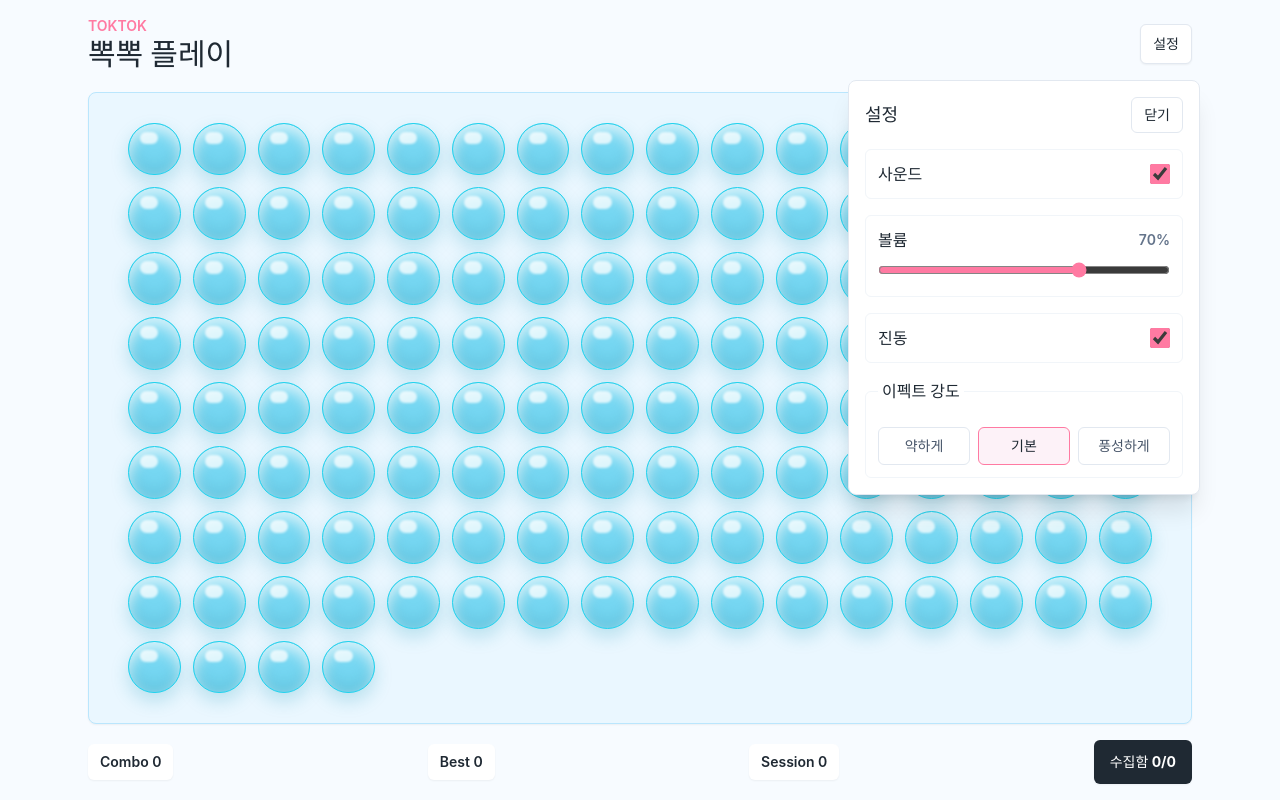
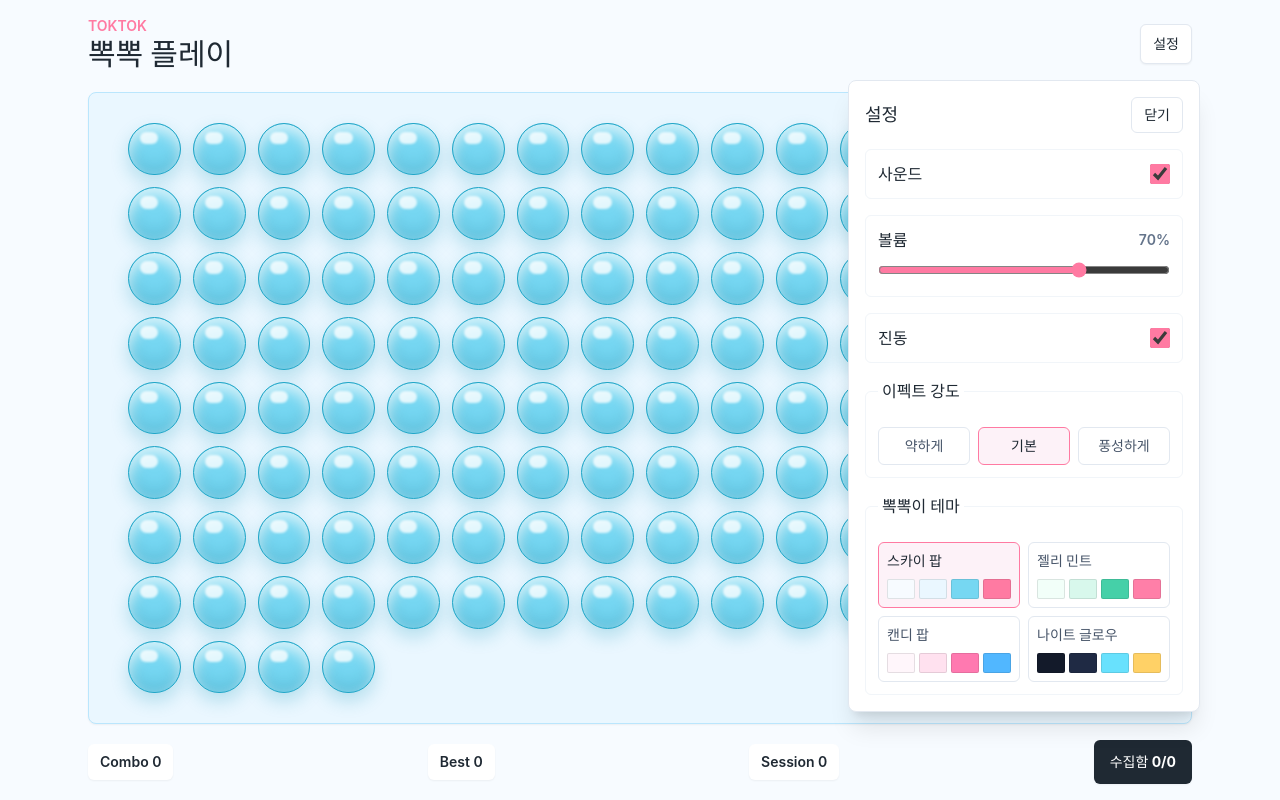
Before and after one commit to hamhj7694/pop-pop, a React (Vite) app: page / in a window 1280 px wide. Both pictures are taken after a click on the button "설정". Built offline with nearby package versions, Linux system fonts and the light colour scheme.

Commit message:
feat: add selectable bubble themes

```diff
--- a/src/domains/settings/settings.constants.ts
+++ b/src/domains/settings/settings.constants.ts
@@ -1,11 +1,12 @@
 import type { UserSettings } from './settings.types';
+import { DEFAULT_THEME_ID } from '../theme/theme.constants';
 
 export const INITIAL_SETTINGS: UserSettings = {
   soundEnabled: true,
   vibrationEnabled: true,
   volume: 0.7,
   effectIntensity: 'normal',
-  selectedThemeId: 'default',
+  selectedThemeId: DEFAULT_THEME_ID,
   selectedEffectId: 'default',
   selectedSoundPackId: 'default',
 };
--- a/src/domains/settings/settings.store.ts
+++ b/src/domains/settings/settings.store.ts
@@ -8,6 +8,7 @@ interface SettingsState extends UserSettings {
   setVibrationEnabled: (vibrationEnabled: boolean) => void;
   setVolume: (volume: number) => void;
   setEffectIntensity: (effectIntensity: EffectIntensity) => void;
+  setSelectedThemeId: (selectedThemeId: string) => void;
 }
 
 export const useSettingsStore = create<SettingsState>()(
@@ -18,6 +19,7 @@ export const useSettingsStore = create<SettingsState>()(
       setVibrationEnabled: (vibrationEnabled) => set({ vibrationEnabled }),
       setVolume: (volume) => set({ volume }),
       setEffectIntensity: (effectIntensity) => set({ effectIntensity }),
+      setSelectedThemeId: (selectedThemeId) => set({ selectedThemeId }),
     }),
     {
       name: 'toktok-settings',
--- /dev/null
+++ b/src/domains/theme/theme.constants.ts
@@ -0,0 +1,130 @@
+import type { BubbleTheme } from './theme.types';
+
+export const DEFAULT_THEME_ID = 'sky-pop';
+
+export const BUBBLE_THEMES: BubbleTheme[] = [
+  {
+    id: 'sky-pop',
+    name: '스카이 팝',
+    description: '밝은 하늘색 배경에 선명한 청록 뽁뽁이',
+    swatches: ['#f7fbff', '#eaf7ff', '#76d7f2', '#ff7aa2'],
+    colors: {
+      appBackground: '#f7fbff',
+      appText: '#1f2933',
+      boardBackground: '#eaf7ff',
+      boardBorder: '#bae6fd',
+      bubbleBackground: '#76d7f2',
+      bubbleBorder: '#22a6c7',
+      bubbleHighlight: 'rgba(255,255,255,0.78)',
+      bubbleShadow:
+        'inset 0 7px 14px rgba(255,255,255,0.72), inset 0 -8px 16px rgba(14,116,144,0.22), 0 8px 18px rgba(8,145,178,0.24)',
+      poppedBackground: '#d9e2ec',
+      poppedBorder: '#bcccdc',
+      particle: '#ff7aa2',
+      boxBackground: '#fff7d6',
+      boxBorder: '#f2b84b',
+      boxText: '#5f3b00',
+      feverAppBackground: '#fff8e8',
+      feverBoardBackground: '#fff1c7',
+      feverBoardBorder: '#f6c453',
+      feverBubbleBackground: '#ffd166',
+      feverBubbleBorder: '#d99000',
+      feverParticle: '#f59e0b',
+    },
+  },
+  {
+    id: 'jelly-mint',
+    name: '젤리 민트',
+    description: '민트 젤리처럼 통통한 초록빛 테마',
+    swatches: ['#f2fff9', '#d8f8ec', '#45d0a8', '#ff7fa8'],
+    colors: {
+      appBackground: '#f2fff9',
+      appText: '#1f2933',
+      boardBackground: '#d8f8ec',
+      boardBorder: '#7be0c4',
+      bubbleBackground: '#45d0a8',
+      bubbleBorder: '#12936f',
+      bubbleHighlight: 'rgba(255,255,255,0.76)',
+      bubbleShadow:
+        'inset 0 7px 14px rgba(255,255,255,0.72), inset 0 -8px 16px rgba(4,120,87,0.24), 0 8px 18px rgba(6,148,115,0.24)',
+      poppedBackground: '#d8eee6',
+      poppedBorder: '#a7d8c9',
+      particle: '#ff7fa8',
+      boxBackground: '#fff4c2',
+      boxBorder: '#e7a832',
+      boxText: '#5e4300',
+      feverAppBackground: '#fff8df',
+      feverBoardBackground: '#ffedaa',
+      feverBoardBorder: '#f0b429',
+      feverBubbleBackground: '#ffc857',
+      feverBubbleBorder: '#c47f00',
+      feverParticle: '#f59e0b',
+    },
+  },
+  {
+    id: 'candy-pop',
+    name: '캔디 팝',
+    description: '핑크와 블루가 섞인 달콤한 캔디 테마',
+    swatches: ['#fff6fb', '#ffe1ef', '#ff79b0', '#51b7ff'],
+    colors: {
+      appBackground: '#fff6fb',
+      appText: '#1f2933',
+      boardBackground: '#ffe1ef',
+      boardBorder: '#ff9cc5',
+      bubbleBackground: '#ff79b0',
+      bubbleBorder: '#d62f78',
+      bubbleHighlight: 'rgba(255,255,255,0.76)',
+      bubbleShadow:
+        'inset 0 7px 14px rgba(255,255,255,0.72), inset 0 -8px 16px rgba(190,24,93,0.22), 0 8px 18px rgba(219,39,119,0.23)',
+      poppedBackground: '#ead5df',
+      poppedBorder: '#d8a9be',
+      particle: '#51b7ff',
+      boxBackground: '#fff0b8',
+      boxBorder: '#f1a935',
+      boxText: '#663700',
+      feverAppBackground: '#fff6dd',
+      feverBoardBackground: '#ffeba6',
+      feverBoardBorder: '#f0b429',
+      feverBubbleBackground: '#ffc857',
+      feverBubbleBorder: '#c47f00',
+      feverParticle: '#f59e0b',
+    },
+  },
+  {
+    id: 'night-glow',
+    name: '나이트 글로우',
+    description: '어두운 배경에서 뽁뽁이가 또렷하게 빛나는 테마',
+    swatches: ['#131a2a', '#1f2a44', '#68e1fd', '#ffd166'],
+    colors: {
+      appBackground: '#131a2a',
+      appText: '#f8fafc',
+      boardBackground: '#1f2a44',
+      boardBorder: '#46617f',
+      bubbleBackground: '#68e1fd',
+      bubbleBorder: '#22b8cf',
+      bubbleHighlight: 'rgba(255,255,255,0.74)',
+      bubbleShadow:
+        'inset 0 7px 14px rgba(255,255,255,0.68), inset 0 -8px 16px rgba(8,47,73,0.34), 0 8px 22px rgba(104,225,253,0.28)',
+      poppedBackground: '#334155',
+      poppedBorder: '#475569',
+      particle: '#ffd166',
+      boxBackground: '#2b3552',
+      boxBorder: '#ffd166',
+      boxText: '#fff4c2',
+      feverAppBackground: '#271d08',
+      feverBoardBackground: '#47350d',
+      feverBoardBorder: '#f59e0b',
+      feverBubbleBackground: '#ffd166',
+      feverBubbleBorder: '#f59e0b',
+      feverParticle: '#ffe8a3',
+    },
+  },
+];
+
+export function getBubbleTheme(themeId: string) {
+  return (
+    BUBBLE_THEMES.find((theme) => theme.id === themeId) ??
+    BUBBLE_THEMES.find((theme) => theme.id === DEFAULT_THEME_ID) ??
+    BUBBLE_THEMES[0]
+  );
+}
--- a/src/features/play/BubbleBoard.tsx
+++ b/src/features/play/BubbleBoard.tsx
@@ -13,6 +13,7 @@ import {
 import { useFeverStore } from '../../domains/fever/fever.store';
 import { useRewardStore } from '../../domains/reward/reward.store';
 import { useSettingsStore } from '../../domains/settings/settings.store';
+import { getBubbleTheme } from '../../domains/theme/theme.constants';
 import {
   playBubblePopSound,
   playFeverStartSound,
@@ -101,6 +102,8 @@ export function BubbleBoard() {
   const vibrationEnabled = useSettingsStore((state) => state.vibrationEnabled);
   const volume = useSettingsStore((state) => state.volume);
   const effectIntensity = useSettingsStore((state) => state.effectIntensity);
+  const selectedThemeId = useSettingsStore((state) => state.selectedThemeId);
+  const theme = getBubbleTheme(selectedThemeId);
   const layout = useMemo(
     () => calculateBubbleLayout(size.width, size.height),
     [size.width, size.height],
@@ -295,12 +298,15 @@ export function BubbleBoard() {
   return (
     <section
       ref={setBoardRef}
-      className={[
-        'relative mt-5 grid min-h-[420px] flex-1 touch-none select-none place-items-center overflow-hidden rounded-lg border p-3 shadow-sm transition-colors duration-300 sm:min-h-[520px] sm:p-5',
-        isFeverActive
-          ? 'border-amber-300 bg-[#fff1c7]'
-          : 'border-sky-200 bg-[#eaf7ff]',
-      ].join(' ')}
+      className="relative mt-5 grid min-h-[420px] flex-1 touch-none select-none place-items-center overflow-hidden rounded-lg border p-3 shadow-sm transition-colors duration-300 sm:min-h-[520px] sm:p-5"
+      style={{
+        backgroundColor: isFeverActive
+          ? theme.colors.feverBoardBackground
+          : theme.colors.boardBackground,
+        borderColor: isFeverActive
+          ? theme.colors.feverBoardBorder
+          : theme.colors.boardBorder,
+      }}
       onPointerMove={handlePointerMove}
       aria-label="뽁뽁이 플레이 영역"
     >
@@ -325,8 +331,12 @@ export function BubbleBoard() {
                     key={index}
                     className={[
                       'absolute h-1.5 w-1.5 rounded-full shadow-sm',
-                      burst.isFever ? 'bg-amber-400' : 'bg-pop',
                     ].join(' ')}
+                    style={{
+                      backgroundColor: burst.isFever
+                        ? theme.colors.feverParticle
+                        : theme.colors.particle,
+                    }}
                     initial={{ x: 0, y: 0 }}
                     animate={{
                       x: Math.cos(angle) * distance,
@@ -360,8 +370,12 @@ export function BubbleBoard() {
                     key={`${symbol}-${index}`}
                     className={[
                       'absolute text-sm font-black drop-shadow-sm',
-                      burst.isFever ? 'text-amber-500' : 'text-pop',
                     ].join(' ')}
+                    style={{
+                      color: burst.isFever
+                        ? theme.colors.feverParticle
+                        : theme.colors.particle,
+                    }}
                     initial={{ x: 0, y: 0, rotate: 0 }}
                     animate={{
                       x: direction * 24,
@@ -395,14 +409,24 @@ export function BubbleBoard() {
               data-bubble-id={bubble.id}
               className={[
                 'relative aspect-square min-h-11 rounded-full border transition duration-150',
-                'shadow-[inset_0_7px_14px_rgba(255,255,255,0.72),inset_0_-8px_16px_rgba(14,116,144,0.18),0_8px_18px_rgba(8,145,178,0.22)]',
                 'focus:outline-none focus-visible:ring-2 focus-visible:ring-pop focus-visible:ring-offset-2',
                 isPopped
-                  ? 'scale-75 border-slate-200 bg-slate-200 opacity-35 shadow-none'
+                  ? 'scale-75 opacity-35 shadow-none'
+                  : 'hover:scale-95 active:scale-90',
+              ].join(' ')}
+              style={{
+                backgroundColor: isPopped
+                  ? theme.colors.poppedBackground
                   : isFeverActive
-                    ? 'border-amber-400 bg-[#ffd166] hover:scale-95 active:scale-90'
-                    : 'border-cyan-400 bg-[#76d7f2] hover:scale-95 active:scale-90',
-              ].join(' ')}
+                    ? theme.colors.feverBubbleBackground
+                    : theme.colors.bubbleBackground,
+                borderColor: isPopped
+                  ? theme.colors.poppedBorder
+                  : isFeverActive
+                    ? theme.colors.feverBubbleBorder
+                    : theme.colors.bubbleBorder,
+                boxShadow: isPopped ? 'none' : theme.colors.bubbleShadow,
+              }}
               disabled={isPopped}
               aria-label={`뽁뽁이 ${index + 1}`}
               aria-pressed={isPopped}
@@ -416,7 +440,10 @@ export function BubbleBoard() {
               }}
             >
               {!isPopped && (
-                <span className="absolute left-[22%] top-[16%] h-[25%] w-[36%] rounded-full bg-white/75 blur-[1px]" />
+                <span
+                  className="absolute left-[22%] top-[16%] h-[25%] w-[36%] rounded-full blur-[1px]"
+                  style={{ backgroundColor: theme.colors.bubbleHighlight }}
+                />
               )}
             </button>
           );
--- a/src/features/play/PlayScreen.tsx
+++ b/src/features/play/PlayScreen.tsx
@@ -5,6 +5,7 @@ import { useComboStore } from '../../domains/combo/combo.store';
 import { useFeverStore } from '../../domains/fever/fever.store';
 import { REWARD_RARITIES } from '../../domains/reward/reward.constants';
 import { useSettingsStore } from '../../domains/settings/settings.store';
+import { getBubbleTheme } from '../../domains/theme/theme.constants';
 import { CollectionOverlay } from '../collection/CollectionOverlay';
 import { ComboFeedback } from '../combo/ComboFeedback';
 import { RewardDropLayer } from '../reward/RewardDropLayer';
@@ -23,13 +24,18 @@ export function PlayScreen() {
   const soundEnabled = useSettingsStore((state) => state.soundEnabled);
   const vibrationEnabled = useSettingsStore((state) => state.vibrationEnabled);
   const effectIntensity = useSettingsStore((state) => state.effectIntensity);
+  const selectedThemeId = useSettingsStore((state) => state.selectedThemeId);
+  const theme = getBubbleTheme(selectedThemeId);
 
   return (
     <main
-      className={[
-        'min-h-screen text-ink transition-colors duration-300',
-        isFeverActive ? 'bg-[#fff8e8]' : 'bg-[#f7fbff]',
-      ].join(' ')}
+      className="min-h-screen text-ink transition-colors duration-300"
+      style={{
+        backgroundColor: isFeverActive
+          ? theme.colors.feverAppBackground
+          : theme.colors.appBackground,
+        color: theme.colors.appText,
+      }}
     >
       <section className="relative mx-auto flex min-h-screen w-full max-w-6xl flex-col px-4 py-4 sm:px-6">
         <header className="flex items-center justify-between gap-3">
@@ -39,7 +45,7 @@ export function PlayScreen() {
           </div>
           <button
             type="button"
-            className="h-10 rounded-md border border-slate-200 bg-white px-3 text-sm font-semibold shadow-sm"
+            className="h-10 rounded-md border border-slate-200 bg-white px-3 text-sm font-semibold text-ink shadow-sm"
             aria-expanded={isSettingsOpen}
             aria-controls="settings-panel"
             onClick={() => setIsSettingsOpen((current) => !current)}
@@ -61,10 +67,10 @@ export function PlayScreen() {
         <BubbleBoard />
 
         <footer className="mt-4 flex items-center justify-between gap-3">
-          <div className="rounded-md bg-white px-3 py-2 text-sm font-semibold shadow-sm">
+          <div className="rounded-md bg-white px-3 py-2 text-sm font-semibold text-ink shadow-sm">
             Combo {currentCombo}
           </div>
-          <div className="hidden rounded-md bg-white px-3 py-2 text-sm font-semibold shadow-sm sm:block">
+          <div className="hidden rounded-md bg-white px-3 py-2 text-sm font-semibold text-ink shadow-sm sm:block">
             Best {maxCombo}
           </div>
           {isFeverActive && (
@@ -72,7 +78,7 @@ export function PlayScreen() {
               피버타임 {remainingFeverSeconds}s
             </div>
           )}
-          <div className="rounded-md bg-white px-3 py-2 text-sm font-semibold shadow-sm">
+          <div className="rounded-md bg-white px-3 py-2 text-sm font-semibold text-ink shadow-sm">
             Session {poppedCount}
           </div>
           <TodayFindsButton onClick={() => setIsCollectionOpen(true)} />
--- a/src/features/reward/RewardDropLayer.tsx
+++ b/src/features/reward/RewardDropLayer.tsx
@@ -2,6 +2,8 @@ import { useRef, useState } from 'react';
 import type { PointerEvent } from 'react';
 import { AnimatePresence, motion } from 'framer-motion';
 import { useRewardStore } from '../../domains/reward/reward.store';
+import { useSettingsStore } from '../../domains/settings/settings.store';
+import { getBubbleTheme } from '../../domains/theme/theme.constants';
 
 function getDropIdFromPoint(clientX: number, clientY: number) {
   const elements = document.elementsFromPoint(clientX, clientY);
@@ -22,6 +24,8 @@ export function RewardDropLayer() {
   const collectedDropIds = useRef(new Set<string>());
   const activeDrops = useRewardStore((state) => state.activeDrops);
   const claimDrop = useRewardStore((state) => state.claimDrop);
+  const selectedThemeId = useSettingsStore((state) => state.selectedThemeId);
+  const theme = getBubbleTheme(selectedThemeId);
 
   const claimDropOnce = (dropId: string | null) => {
     if (!dropId || collectedDropIds.current.has(dropId)) {
@@ -81,10 +85,16 @@ export function RewardDropLayer() {
               type="button"
               data-reward-drop-id={drop.id}
               className={[
-                'pointer-events-auto absolute grid h-12 w-12 touch-none place-items-center rounded-md border border-amber-300 bg-amber-50 text-[11px] font-black text-amber-950 shadow-lg',
+                'pointer-events-auto absolute grid h-12 w-12 touch-none place-items-center rounded-md border text-[11px] font-black shadow-lg',
                 'focus:outline-none focus-visible:ring-2 focus-visible:ring-pop focus-visible:ring-offset-2',
               ].join(' ')}
-              style={{ left: drop.x, top: drop.y }}
+              style={{
+                left: drop.x,
+                top: drop.y,
+                backgroundColor: theme.colors.boxBackground,
+                borderColor: theme.colors.boxBorder,
+                color: theme.colors.boxText,
+              }}
               initial={{ opacity: 0, scale: 0.72, x: '-50%', y: '-50%' }}
               animate={{
                 opacity: 1,
@@ -101,6 +111,7 @@ export function RewardDropLayer() {
               <span
                 aria-hidden="true"
                 className="grid h-8 w-8 place-items-center rounded border border-amber-400 bg-white/75 leading-none shadow-inner"
+                style={{ borderColor: theme.colors.boxBorder }}
               >
                 BOX
               </span>
--- a/src/features/settings/SettingsPanel.tsx
+++ b/src/features/settings/SettingsPanel.tsx
@@ -1,6 +1,10 @@
 import { useEffect } from 'react';
 import type { EffectIntensity } from '../../domains/settings/settings.types';
 import { useSettingsStore } from '../../domains/settings/settings.store';
+import {
+  BUBBLE_THEMES,
+  getBubbleTheme,
+} from '../../domains/theme/theme.constants';
 
 interface SettingsPanelProps {
   isOpen: boolean;
@@ -18,6 +22,7 @@ export function SettingsPanel({ isOpen, onClose }: SettingsPanelProps) {
   const vibrationEnabled = useSettingsStore((state) => state.vibrationEnabled);
   const volume = useSettingsStore((state) => state.volume);
   const effectIntensity = useSettingsStore((state) => state.effectIntensity);
+  const selectedThemeId = useSettingsStore((state) => state.selectedThemeId);
   const setSoundEnabled = useSettingsStore((state) => state.setSoundEnabled);
   const setVibrationEnabled = useSettingsStore(
     (state) => state.setVibrationEnabled,
@@ -26,6 +31,10 @@ export function SettingsPanel({ isOpen, onClose }: SettingsPanelProps) {
   const setEffectIntensity = useSettingsStore(
     (state) => state.setEffectIntensity,
   );
+  const setSelectedThemeId = useSettingsStore(
+    (state) => state.setSelectedThemeId,
+  );
+  const activeThemeId = getBubbleTheme(selectedThemeId).id;
 
   useEffect(() => {
     if (!isOpen) {
@@ -133,6 +142,41 @@ export function SettingsPanel({ isOpen, onClose }: SettingsPanelProps) {
             ))}
           </div>
         </fieldset>
+
+        <fieldset className="rounded-md border border-slate-100 p-3">
+          <legend className="px-1 font-semibold">뽁뽁이 테마</legend>
+          <div className="mt-3 grid grid-cols-2 gap-2">
+            {BUBBLE_THEMES.map((theme) => (
+              <label
+                key={theme.id}
+                className={[
+                  'cursor-pointer rounded-md border p-2 transition',
+                  activeThemeId === theme.id
+                    ? 'border-pop bg-pink-50 text-ink'
+                    : 'border-slate-200 bg-white text-slate-600',
+                ].join(' ')}
+              >
+                <input
+                  type="radio"
+                  name="selectedThemeId"
+                  className="sr-only"
+                  checked={activeThemeId === theme.id}
+                  onChange={() => setSelectedThemeId(theme.id)}
+                />
+                <span className="block text-sm font-bold">{theme.name}</span>
+                <span className="mt-2 flex gap-1" aria-hidden="true">
+                  {theme.swatches.map((swatch) => (
+                    <span
+                      key={swatch}
+                      className="h-5 flex-1 rounded-sm border border-black/10"
+                      style={{ backgroundColor: swatch }}
+                    />
+                  ))}
+                </span>
+              </label>
+            ))}
+          </div>
+        </fieldset>
       </div>
     </aside>
   );
```
Also changed, not shown: src/domains/theme/theme.types.ts (added, +30 -0 lines), 2 other files (tests, documents, lock files or other folders).
